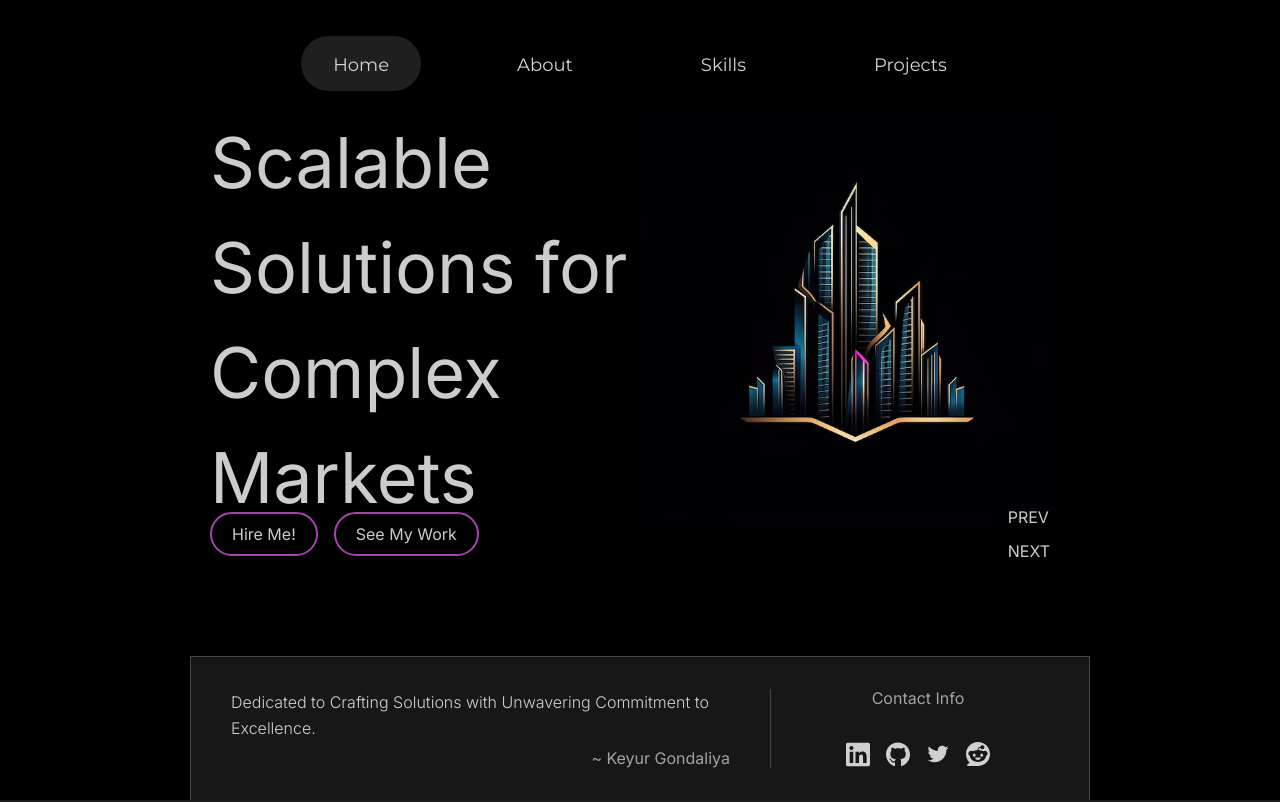
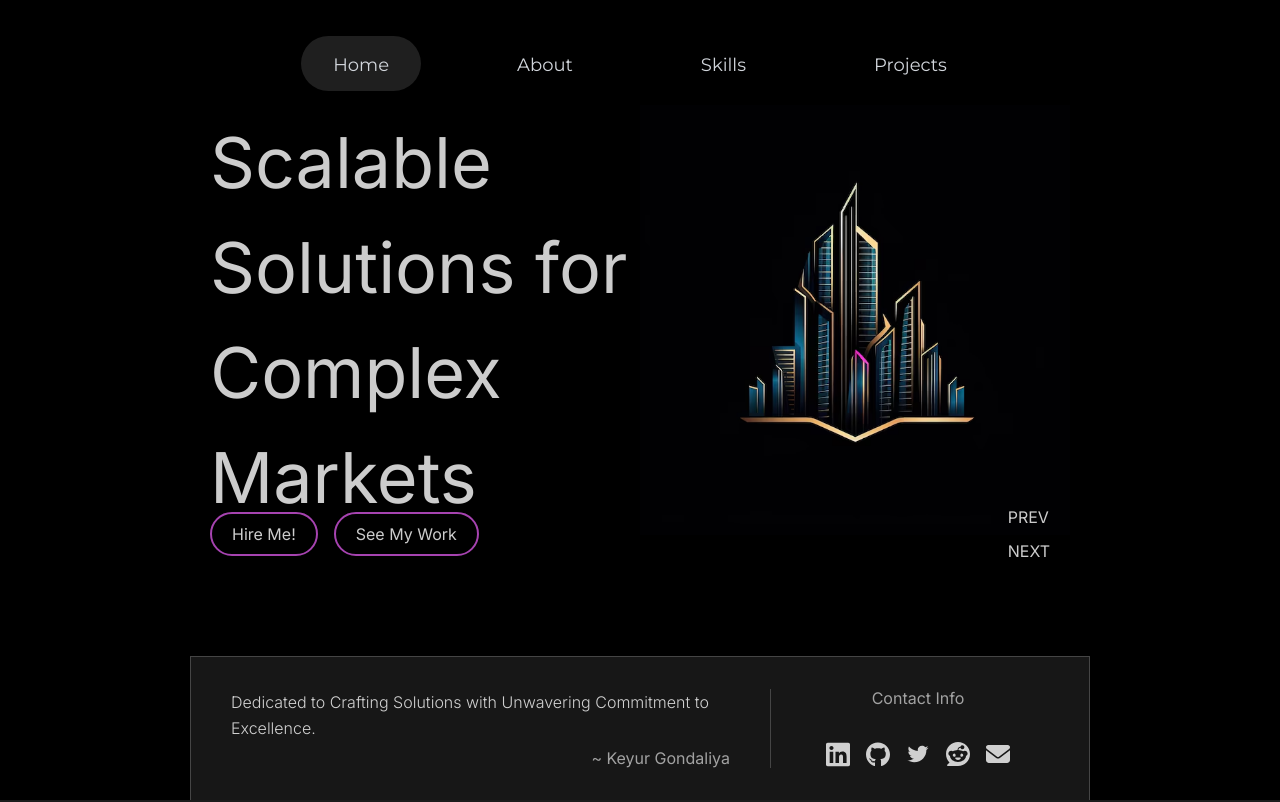
Before and after one commit to Keyur-Gondaliya/portfolio, a Next.js app: page / in a window 1280 px wide. Shown: the top 802 px of the page. Built offline with nearby package versions, Linux system fonts and the light colour scheme; a web font is replaced by a local one.

Commit message:
Fix : footer spacing:'

```diff
--- a/src/Sections/Footer.tsx
+++ b/src/Sections/Footer.tsx
@@ -3,7 +3,7 @@ type Props = {};
 const Footer = (props: Props) => {
   return (
     <footer className="max-container w-full bottom-0 " id="contact-me">
-      <div className="flex justify-between text-white-400 mt-24 max-sm:flex-col-reverse max-sm:gap-3 max-sm:items-center border-t border-[#2d2d2d] pt-10">
+      <div className="flex justify-between text-white-400 mt-24 max-sm:flex-col-reverse max-sm:gap-3 max-sm:items-center border-t border-[#2d2d2d] pt-6">
         <div className="flex flex-1 justify-start items-center gap-2 font-montserrat">
           <img
             src="copyright-sign.svg"
@@ -46,6 +46,14 @@ const Footer = (props: Props) => {
           >
             <img src="reddit.svg" alt="reddit" width={20} height={20} />
           </a>
+          <a
+            href="mailto:keyurgondaliya403@gmail.com"
+            target="_blank"
+            title="email"
+            className="cursor-pointer"
+          >
+            <img src="email.svg" alt="Emil" width={20} height={20} />
+          </a>
         </div>
       </div>
     </footer>
--- a/src/Sections/HeroSection.tsx
+++ b/src/Sections/HeroSection.tsx
@@ -78,6 +78,11 @@ const socialLinks: SocialLink[] = [
     href: "https://www.reddit.com/user/AdditionalRich8339/",
     icon: "/reddit.svg",
     alt: "Reddit",
+  },
+  {
+    href: "mailto:keyurgondaliya403@gmail.com",
+    icon: "/email.svg",
+    alt: "Email",
   },
 ];
 interface Page {
@@ -246,7 +251,7 @@ const HeroSection: React.FC = () => {
   }, [currentPageIndex, showPage]);
 
   useEffect(() => {
-    const interval = setInterval(nextPage, 700000);
+    const interval = setInterval(nextPage, 7000);
     return () => clearInterval(interval);
   }, [nextPage]);
 
@@ -389,7 +394,7 @@ const HeroSection: React.FC = () => {
                           onClick={() => {
                             if (i === 0) {
                               window.location.href =
-                                "mailto:keyurgondaliya403@gmail.com";
+                                socialLinks[socialLinks.length - 1].href;
                             } else if (i === 1) {
                               window.location.href = "#projects";
                             }
```
Also changed, not shown: public/email.svg (added).
